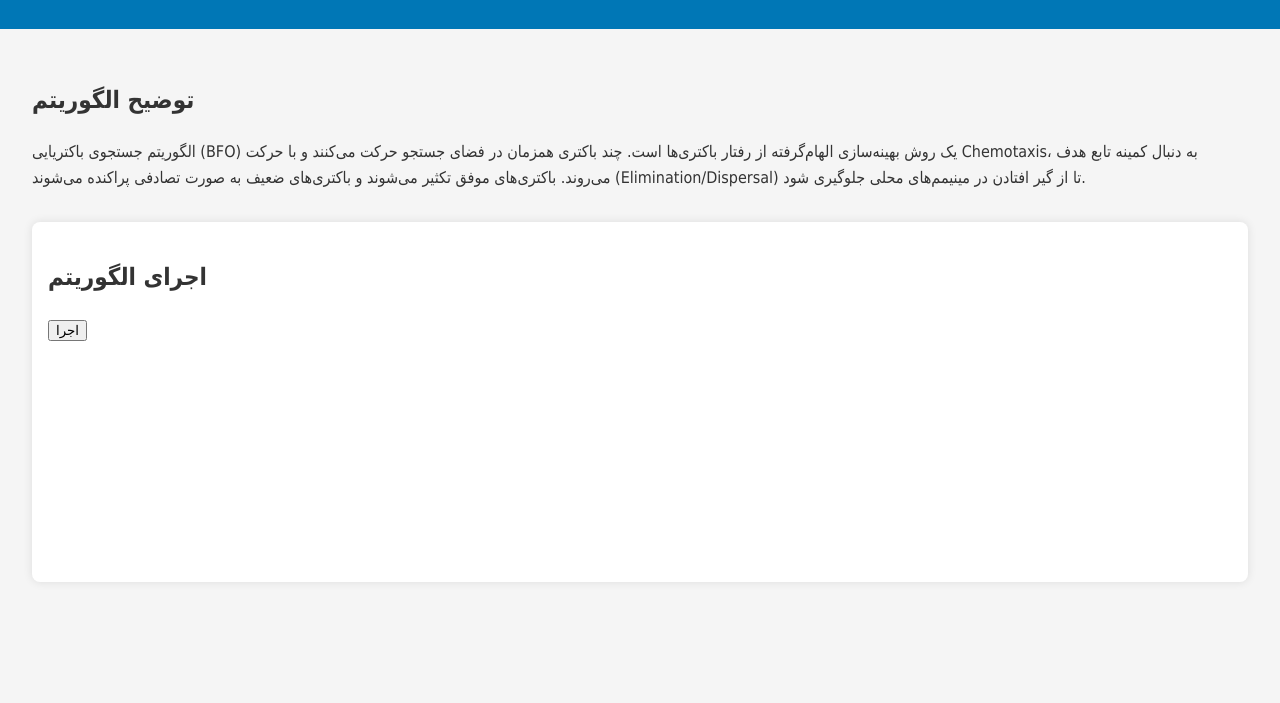
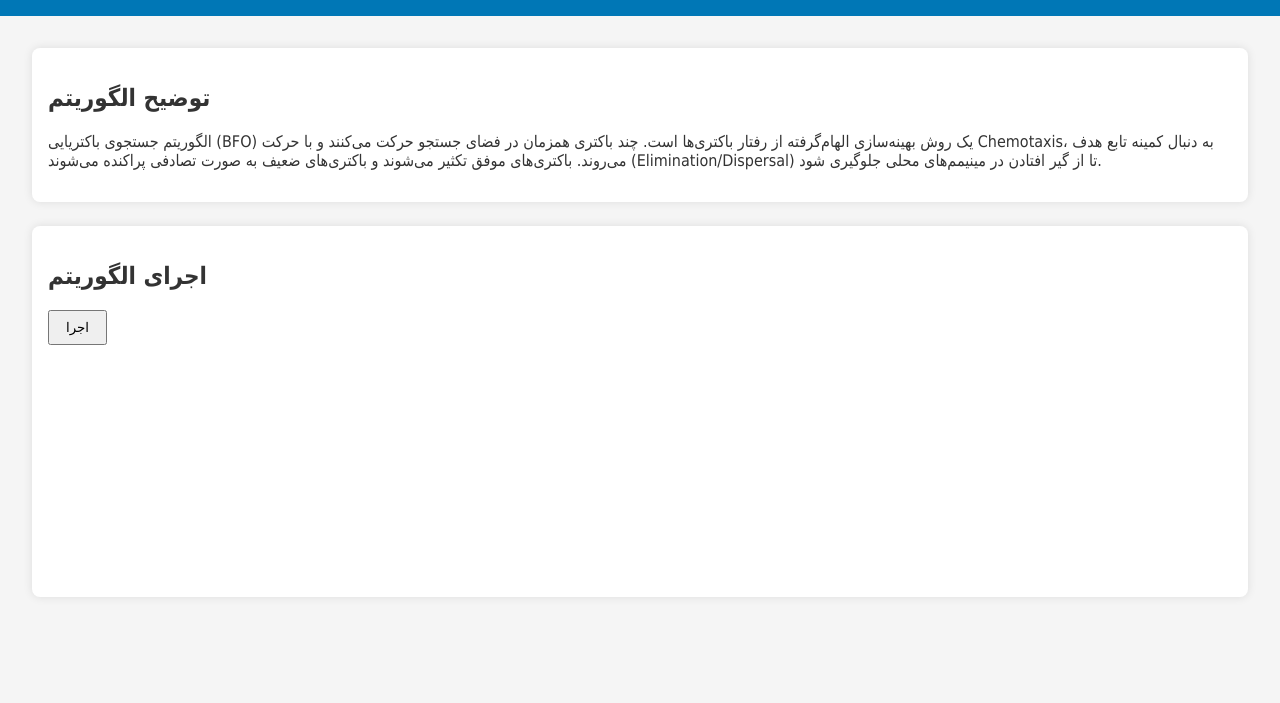
Before and after one commit to samkhanian/BFO_Algorithm, a plain HTML site: page index.html in a window 1280 px wide. Shown: the part 97-800 px from the top of the page. Drawn offline with Linux system fonts and the light colour scheme.

Commit message:
Update style.css

```diff
--- a/style.css
+++ b/style.css
@@ -1,39 +1,38 @@
 body {
   font-family: Tahoma, sans-serif;
-  line-height: 1.6;
+  background: #f5f5f5;
+  color: #333;
   margin: 0;
   padding: 0;
-  background: #f5f5f5;
-  color: #333;
 }
 
 header {
   background: #0077b6;
   color: white;
+  text-align: center;
   padding: 1rem;
-  text-align: center;
-}
-
-.lang-switch button {
-  margin: 0 0.5rem;
-  padding: 0.5rem 1rem;
-  cursor: pointer;
 }
 
 main {
   padding: 2rem;
 }
 
-#algorithm-demo {
-  margin-top: 2rem;
+section {
   background: white;
   padding: 1rem;
+  margin-bottom: 1.5rem;
   border-radius: 8px;
   box-shadow: 0 0 10px rgba(0,0,0,0.1);
 }
 
+button {
+  padding: 0.5rem 1rem;
+  cursor: pointer;
+  margin-bottom: 1rem;
+}
+
 #bfo-output {
-  margin-top: 1rem;
   font-family: monospace;
   white-space: pre-wrap;
+  margin-bottom: 1rem;
 }
```
